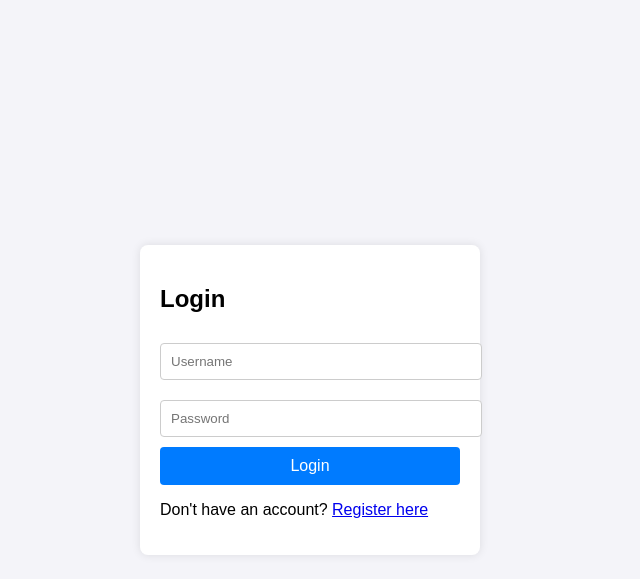
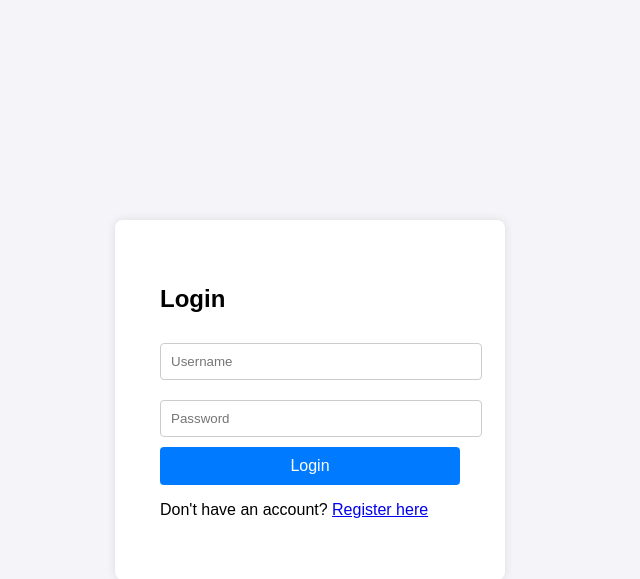
Before and after one commit to iAmNsengi/student-management-php, a PHP site: page /auth/login.php in a window 1280 px wide. Shown: the top 579 px of the page, without its empty margins (330-970 px from the left). Run offline with PHP 8.4, Linux system fonts and the light colour scheme.

Commit message:
fix: auth pages UI

```diff
--- a/auth/register.php
+++ b/auth/register.php
@@ -96,6 +96,8 @@ if ($_SERVER["REQUEST_METHOD"] == "POST") {
             <option value="Teacher">Teacher</option>
         </select>
         <button type="submit">Register</button>
+            <p>Already have an account? <a href="login.php">Login here</a></p>
+
     </form>
 </body>
 </html>
--- a/auth/styles.css
+++ b/auth/styles.css
@@ -10,7 +10,7 @@ body {
 
 form {
   background-color: #fff;
-  padding: 20px;
+  padding: 45px;
   border-radius: 8px;
   box-shadow: 0 0 10px rgba(0, 0, 0, 0.1);
   width: 300px;
```
